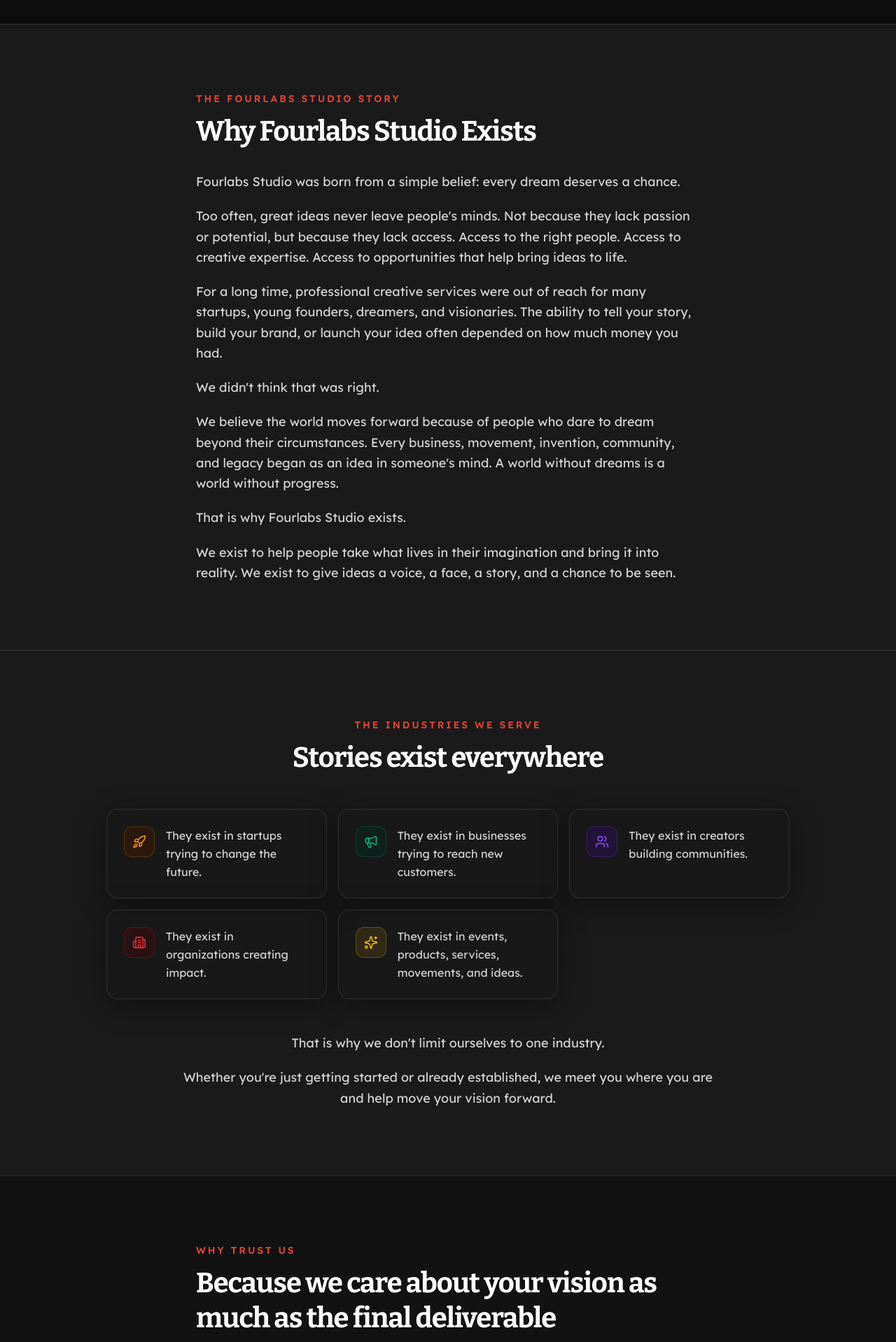
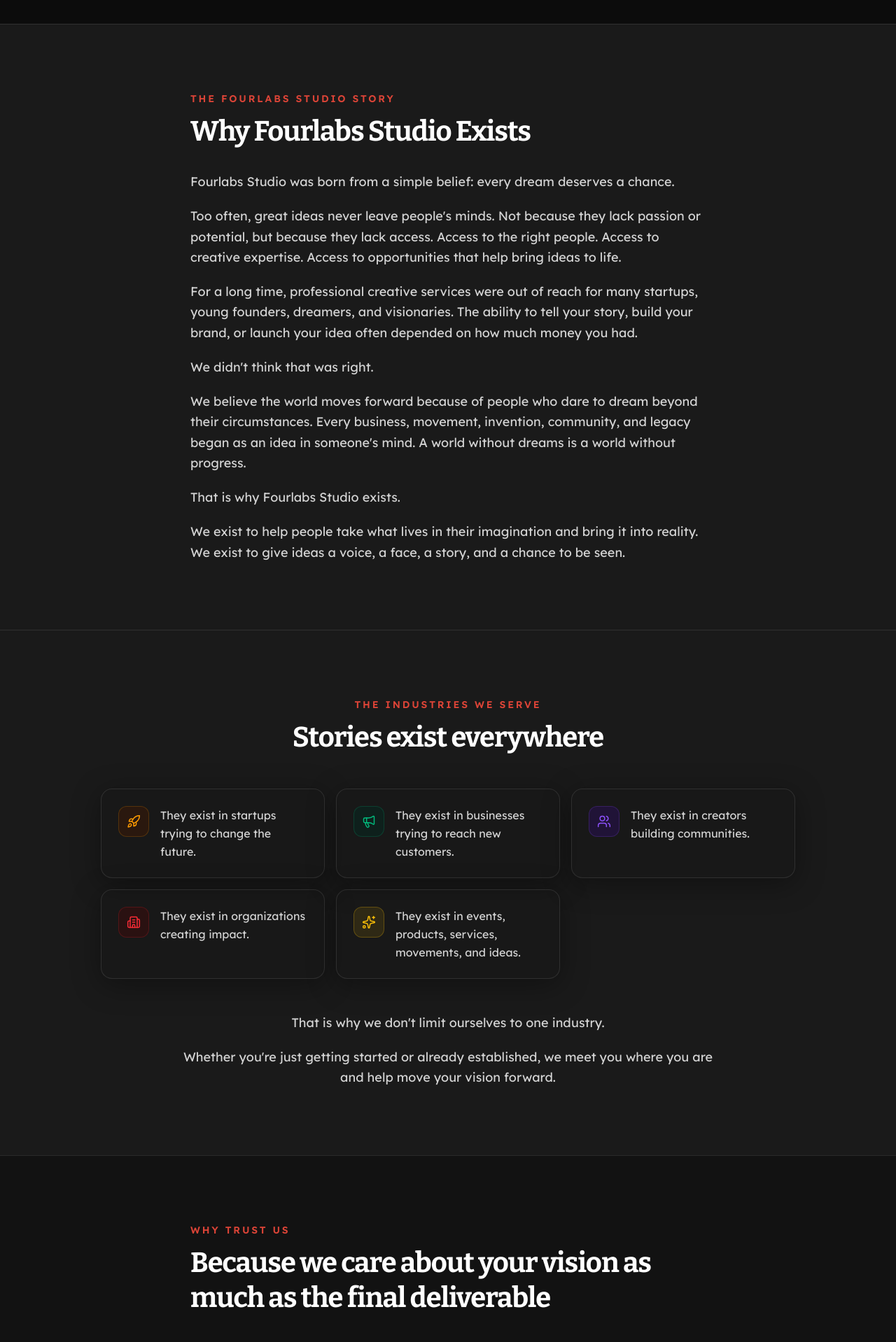
Before and after one commit to ehma90/fourwaymedia-frontend, a Next.js app: page /about in a window 1280 px wide. Shown: the part 640-2558 px from the top of the page at 70% size. Built offline with nearby package versions, Linux system fonts and the light colour scheme; no server answers; grey boxes are pictures that could not be loaded.

Commit message:
fix: adjust padding in multiple components for improved layout consistency

```diff
--- a/components/about/IndustriesWeServe.tsx
+++ b/components/about/IndustriesWeServe.tsx
@@ -61,7 +61,7 @@
       className="border-t border-neutral-200/90 bg-[#f4f4f2] py-16 sm:py-24 dark:border-white/10 dark:bg-[#1a1a1a]"
       aria-labelledby="industries-heading"
     >
-      <div className="mx-auto max-w-5xl px-6 font-[family-name:var(--font-lexend),system-ui,sans-serif]">
+      <div className="mx-auto max-w-5xl px-4 font-[family-name:var(--font-lexend),system-ui,sans-serif]">
         <motion.div
           className="text-center"
           initial={{ opacity: 0, y: 24 }}
--- a/components/about/MeetOurTeam.tsx
+++ b/components/about/MeetOurTeam.tsx
@@ -76,7 +76,7 @@
       className="border-t border-neutral-200/90 bg-neutral-100 py-16 sm:py-24 dark:border-white/10 dark:bg-[#121212]"
       aria-labelledby="meet-team-heading"
     >
-      <div className="mx-auto max-w-7xl px-6">
+      <div className="mx-auto max-w-7xl px-4">
         <motion.div
           className="text-center"
           initial={{ opacity: 0, y: 24 }}
--- a/components/about/OurProcess.tsx
+++ b/components/about/OurProcess.tsx
@@ -81,7 +81,7 @@
       className="border-t border-neutral-200/90 bg-[#f4f4f2] py-16 sm:py-24 dark:border-white/10 dark:bg-[#1a1a1a]"
       aria-labelledby="our-process-heading"
     >
-      <div className="mx-auto max-w-5xl px-6 font-[family-name:var(--font-lexend),system-ui,sans-serif]">
+      <div className="mx-auto max-w-5xl px-4 font-[family-name:var(--font-lexend),system-ui,sans-serif]">
         <motion.div
           className="text-center"
           initial={{ opacity: 0, y: 24 }}
--- a/components/about/OurStory.tsx
+++ b/components/about/OurStory.tsx
@@ -37,7 +37,7 @@
       className="border-t border-neutral-200/90 bg-background py-16 sm:py-24 dark:border-white/10"
       aria-labelledby="our-story-heading"
     >
-      <div className="mx-auto max-w-3xl px-6 font-[family-name:var(--font-lexend),system-ui,sans-serif]">
+      <div className="mx-auto max-w-3xl px-4 font-[family-name:var(--font-lexend),system-ui,sans-serif]">
         <motion.div
           initial={{ opacity: 0, y: 24 }}
           whileInView={{ opacity: 1, y: 0 }}
--- a/components/about/WereHiring.tsx
+++ b/components/about/WereHiring.tsx
@@ -51,7 +51,7 @@
       className="border-t border-neutral-200/90 bg-[#f4f4f2] py-16 sm:py-24 dark:border-white/10 dark:bg-[#1a1a1a]"
       aria-labelledby="were-hiring-heading"
     >
-      <div className="mx-auto max-w-3xl px-6">
+      <div className="mx-auto max-w-3xl px-4">
         <motion.div
           className="text-center"
           initial={{ opacity: 0, y: 24 }}
--- a/components/about/WhyFourway.tsx
+++ b/components/about/WhyFourway.tsx
@@ -61,7 +61,7 @@
       className="border-t border-neutral-200/90 bg-neutral-100 py-16 sm:py-24 dark:border-white/10 dark:bg-[#121212]"
       aria-labelledby="why-fourway-heading"
     >
-      <div className="mx-auto max-w-5xl px-6 font-[family-name:var(--font-lexend),system-ui,sans-serif]">
+      <div className="mx-auto max-w-5xl px-4 font-[family-name:var(--font-lexend),system-ui,sans-serif]">
         <motion.div
           className="text-center"
           initial={{ opacity: 0, y: 24 }}
--- a/components/about/WhyTrustUs.tsx
+++ b/components/about/WhyTrustUs.tsx
@@ -34,7 +34,7 @@
       className="border-t border-neutral-200/90 bg-neutral-100 py-16 sm:py-24 dark:border-white/10 dark:bg-[#121212]"
       aria-labelledby="why-trust-heading"
     >
-      <div className="mx-auto max-w-3xl px-6 font-[family-name:var(--font-lexend),system-ui,sans-serif]">
+      <div className="mx-auto max-w-3xl px-4 font-[family-name:var(--font-lexend),system-ui,sans-serif]">
         <motion.div
           initial={{ opacity: 0, y: 24 }}
           whileInView={{ opacity: 1, y: 0 }}
```
